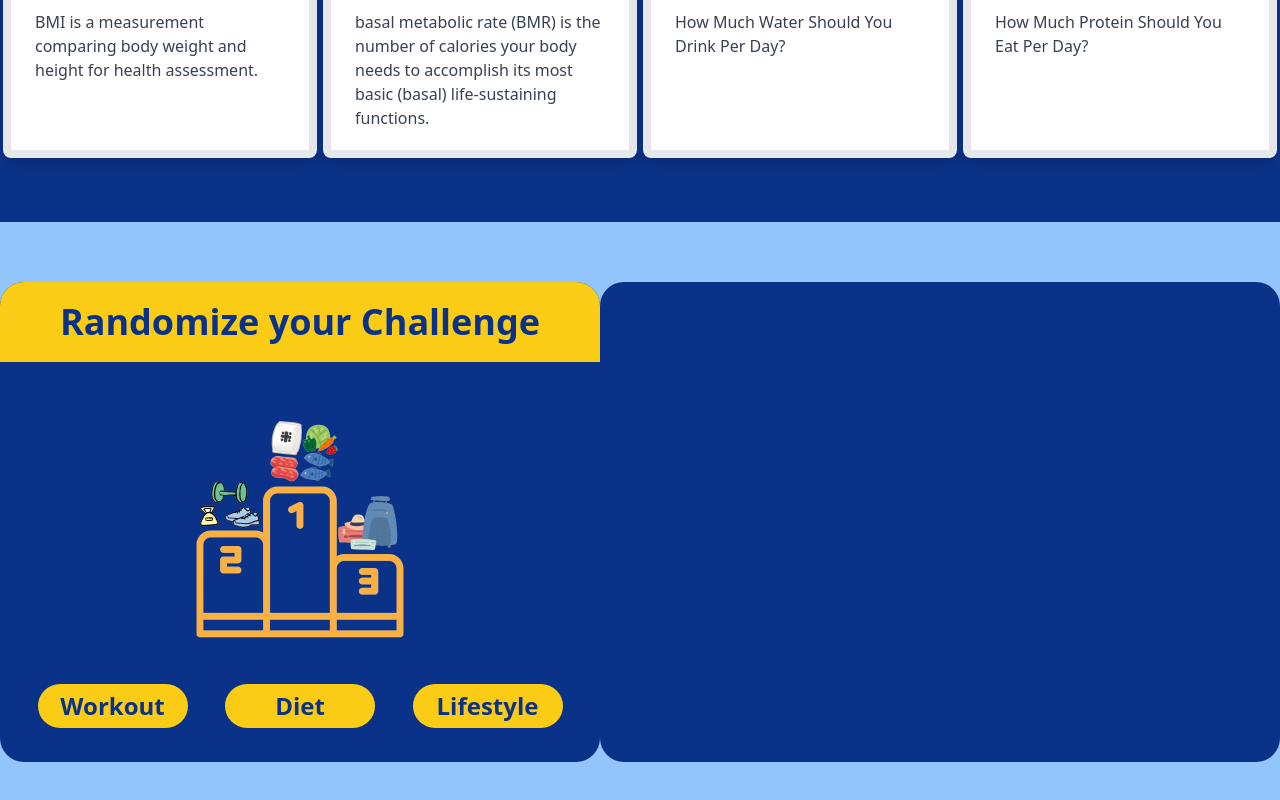
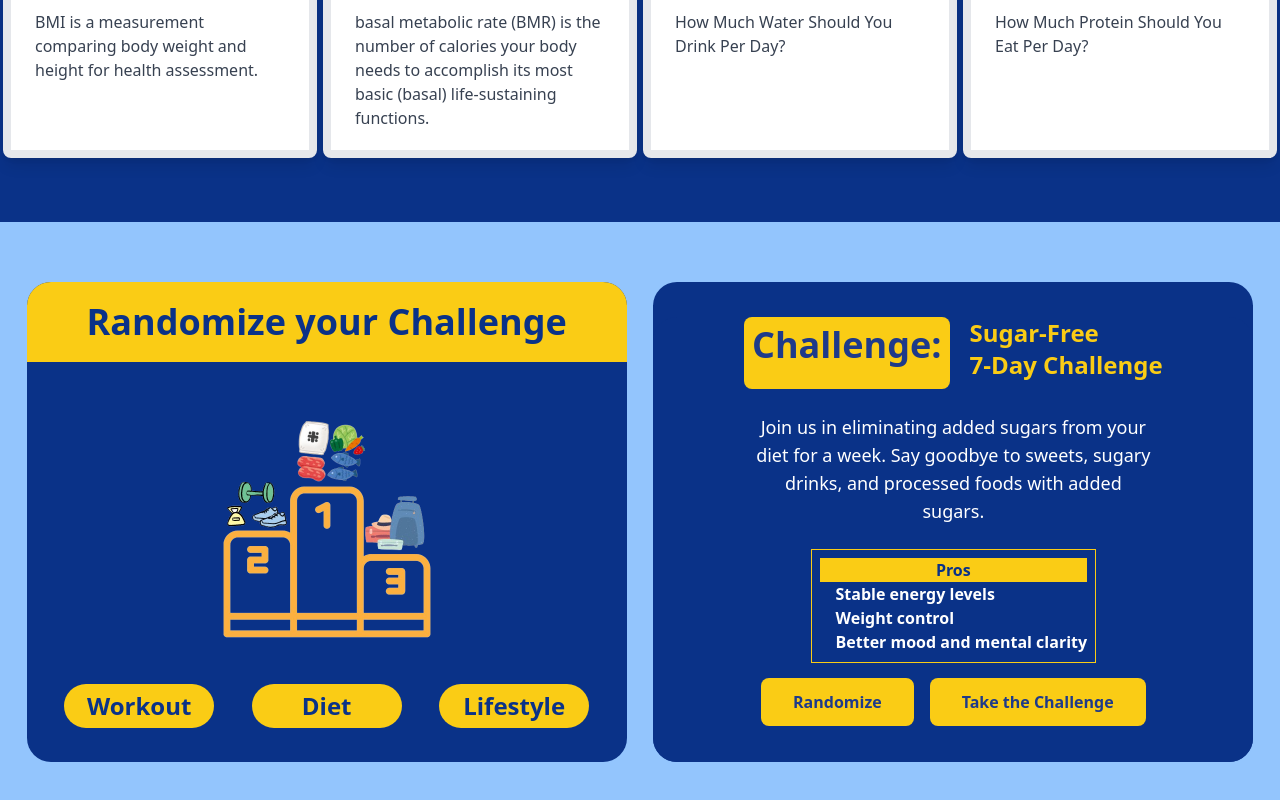
Before and after one commit to Ping1495/the-fit-firm-jorney, a React (Vite) app: page / in a window 1280 px wide. Shown: the part 966-1766 px from the top of the page. Built offline with nearby package versions, Linux system fonts and the light colour scheme.

Commit message:
add:challenge Section

```diff
--- a/src/App.jsx
+++ b/src/App.jsx
@@ -2,7 +2,7 @@ import "./App.css";
 import Header from "./components/header";
 import WelcomeSection from "./components/welcomeSection";
 import CardSection from "./components/cardSection";
-import RankSec from "./components/rankSec";
+import ChallengeSec from "./components/challengeSec";
 
 function App() {
   return (
@@ -10,7 +10,7 @@ function App() {
       <Header />
       <WelcomeSection />
       <CardSection />
-      <RankSec />
+      <ChallengeSec />
     </>
   );
 }
--- /dev/null
+++ b/src/components/challengeSec.jsx
@@ -0,0 +1,98 @@
+import { Link } from "react-router-dom";
+import RankPic from "/public/images/rank.png";
+
+/*dietChallenge = No Sugar Challenge/ Intermittent Fasting 16/8 Challenge /Plant-Based Eating Challenge/Hydration Challenge /
+Mindful Eating Challenge /No Processed Foods Challenge/Low Carb Challenge / Meal Prep Challenge/ Lean Protein Challenge /Fiber-Rich Diet Challenge*/
+
+/*workout challenhe =  */
+
+function ChallengeSec() {
+  return (
+    <>
+      <div className="bg-blue-300 h-[600px]">
+        <div className="flex flex-row justify-evenly items-center font-semibold ">
+          {/*box1 */}
+          <div
+            id="chooseBox"
+            className="bg-[#0A3288] h-[480px] w-[600px] rounded-3xl
+           mt-[60px]"
+          >
+            <div className="flex flex-col  items-center h-[480px]">
+              <p className="w-[600px] bg-yellow-400 text-[#0A3288] px-1 py-5 text-center mb-9 rounded-t-3xl font-bold text-4xl">
+                Randomize your Challenge
+              </p>
+              <img
+                src={RankPic}
+                alt=""
+                className="w-[250px] h-[250px] bg-[#0A3288] mb-9"
+              />
+              <div className="w-[600px] flex flex-row items-end  justify-evenly">
+                <button className="w-[150px] mb-[5px]  bg-yellow-400 text-[#0A3288] rounded-full px-1 py-1 font-semibold text-[24px] text-center">
+                  Workout
+                </button>
+                <button className="w-[150px] mb-[5px] bg-yellow-400 text-[#0A3288]   rounded-full px-1 py-1 font-semibold  text-[24px] text-center">
+                  Diet
+                </button>
+                <button className="w-[150px] mb-[5px] bg-yellow-400 text-[#0A3288]  rounded-full px-1 py-1 font-semibold  text-[24px] text-center">
+                  Lifestyle
+                </button>
+              </div>
+            </div>
+          </div>
+          {/*box2 */}
+          <div
+            id="resultBox"
+            className="bg-[#0A3288] h-[480px] w-[600px] rounded-3xl
+            mt-[60px] flex flex-col justify-between items-center text-white"
+          >
+            <div
+              id="resultBox"
+              className="bg-[#0A3288] h-[480px] w-[600px] rounded-3xl
+              mt-[35px] flex flex-col justify-between items-center text-white"
+            >
+              <div className="flex flex-col items-center w-[600px] ">
+                <div className="flex flex-row">
+                  <p className=" mb-2 bg-yellow-400 text-blue-900 px-2 py-2 rounded-lg font-bold text-4xl mr-5 text-center">
+                    Challenge:
+                  </p>
+                  <p className="text-2xl font-bold mb-4 text-yellow-400">
+                    Sugar-Free
+                    <br />
+                    7-Day Challenge
+                  </p>
+                </div>
+
+                <p className=" mb-4 mt-4 text-white w-[400px] text-lg font-medium text-center">
+                  Join us in eliminating added sugars from your diet for a week.
+                  Say goodbye to sweets, sugary drinks, and processed foods with
+                  added sugars.
+                </p>
+
+                <div className="border border-yellow-400 p-2 mt-2">
+                  <p className="bg-yellow-400 text-[#0A3288] text-center font-bold">
+                    Pros
+                  </p>
+                  <ol className="pl-4">
+                    <li>Stable energy levels</li>
+                    <li>Weight control</li>
+                    <li>Better mood and mental clarity</li>
+                  </ol>
+                </div>
+              </div>
+              <div className="mb-9 flex justify-center w-full">
+                <button className="bg-yellow-400 text-blue-900 px-8 py-3 rounded-lg font-bold hover:bg-yellow-500 transition duration-300">
+                  Randomize
+                </button>
+                <button className="bg-yellow-400 text-blue-900 px-8 py-3 rounded-lg font-bold hover:bg-yellow-500 transition duration-300 ml-4">
+                  Take the Challenge
+                </button>
+              </div>
+            </div>
+          </div>
+        </div>
+      </div>
+    </>
+  );
+}
+
+export default ChallengeSec;
--- a/src/components/protine.jsx
+++ b/src/components/protine.jsx
@@ -49,7 +49,7 @@ const ProtineCalculate = () => {
         <div className="flex justify-center mt-[50px] font-semibold">
           <div className="bg-white h-[550px] w-[450px] rounded-3xl flex flex-col items-center">
             <p className="text-3xl font-midium bg-[#0A3288] py-[20px] w-[450px] text-white text-center rounded-t-3xl">
-              PROTINE&nbsp;&nbsp;CALCULATOR
+              PROTEIN&nbsp;&nbsp;CALCULATOR
             </p>
             <form>
               <div>
@@ -112,7 +112,7 @@ const ProtineCalculate = () => {
                 className="w-[250px] bg-[#0A3288] text-white text-[20px] font-semibold border border-white py-2 px-6 rounded-xl mb-[10px] mt-[10px]"
                 onClick={handleCalculate}
               >
-                calculate your Protine
+                calculate your Protein
               </button>
             </div>
             <div className="text-[#0A3288] mb-[15px] flex flex-col justify-center items-center">
--- a/src/components/rankSec.jsx
+++ /dev/null
@@ -1,47 +0,0 @@
-import { Link } from "react-router-dom";
-import RankPic from "/public/images/rank.png";
-
-/*dietChallenge = No Sugar Challenge/ Intermittent Fasting 16/8 Challenge /Plant-Based Eating Challenge/Hydration Challenge /
-Mindful Eating Challenge /No Processed Foods Challenge/Low Carb Challenge / Meal Prep Challenge/ Lean Protein Challenge /Fiber-Rich Diet Challenge*/
-
-/*workout challenhe =  */
-
-function RankSec() {
-  return (
-    <>
-      <div className="bg-blue-300 h-[600px]">
-        <div className="flex flex-row justify-evenly items-center font-semibold ">
-          <div
-            className="bg-[#0A3288] h-[480px] w-[600px] rounded-3xl
-           mt-[60px]"
-          >
-            <div className="flex flex-col  items-center h-[480px]">
-              <p className="w-[600px] bg-yellow-400 text-[#0A3288] px-1 py-5 text-center mb-9 rounded-t-3xl font-bold text-4xl">
-                Randomize your Challenge
-              </p>
-              <img
-                src={RankPic}
-                alt=""
-                className="w-[250px] h-[250px] bg-[#0A3288] mb-9"
-              />
-              <div className="w-[600px] flex flex-row items-end  justify-evenly">
-                <p className="w-[150px] mb-[5px]  bg-yellow-400 text-[#0A3288] rounded-full px-1 py-1 font-semibold text-[24px] text-center">
-                  Workout
-                </p>
-                <p className="w-[150px] mb-[5px] bg-yellow-400 text-[#0A3288]   rounded-full px-1 py-1 font-semibold  text-[24px] text-center">
-                  Diet
-                </p>
-                <p className="w-[150px] mb-[5px] bg-yellow-400 text-[#0A3288]  rounded-full px-1 py-1 font-semibold  text-[24px] text-center">
-                  Lifestyle
-                </p>
-              </div>
-            </div>
-          </div>
-          <div className="bg-[#0A3288] h-[480px] w-[700px] rounded-3xl flex flex-col items-center mt-[60px]"></div>
-        </div>
-      </div>
-    </>
-  );
-}
-
-export default RankSec;
```
